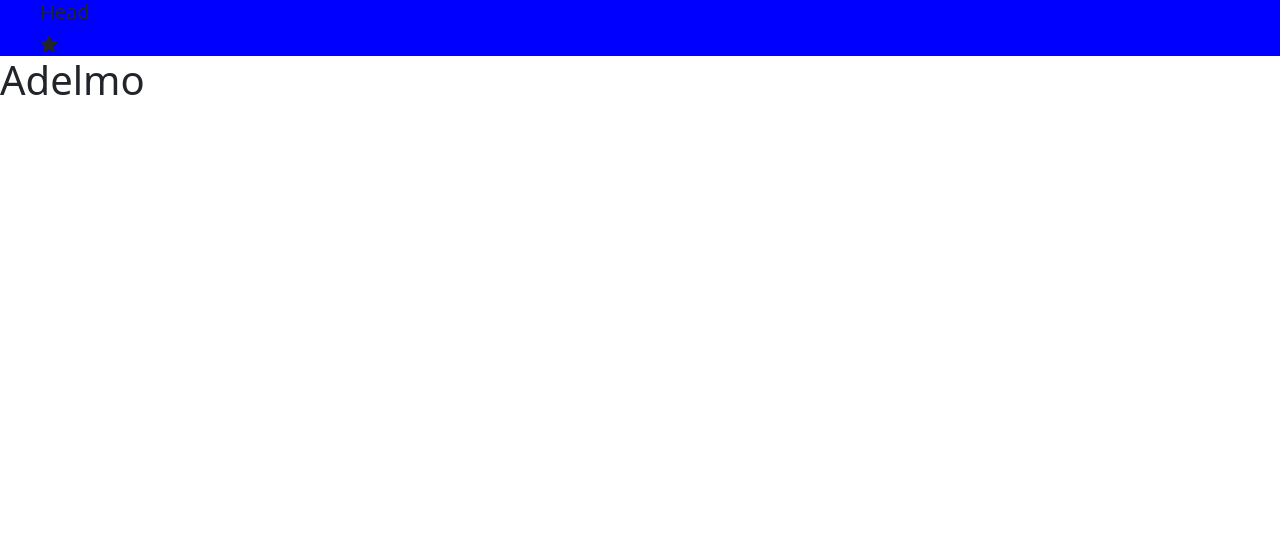
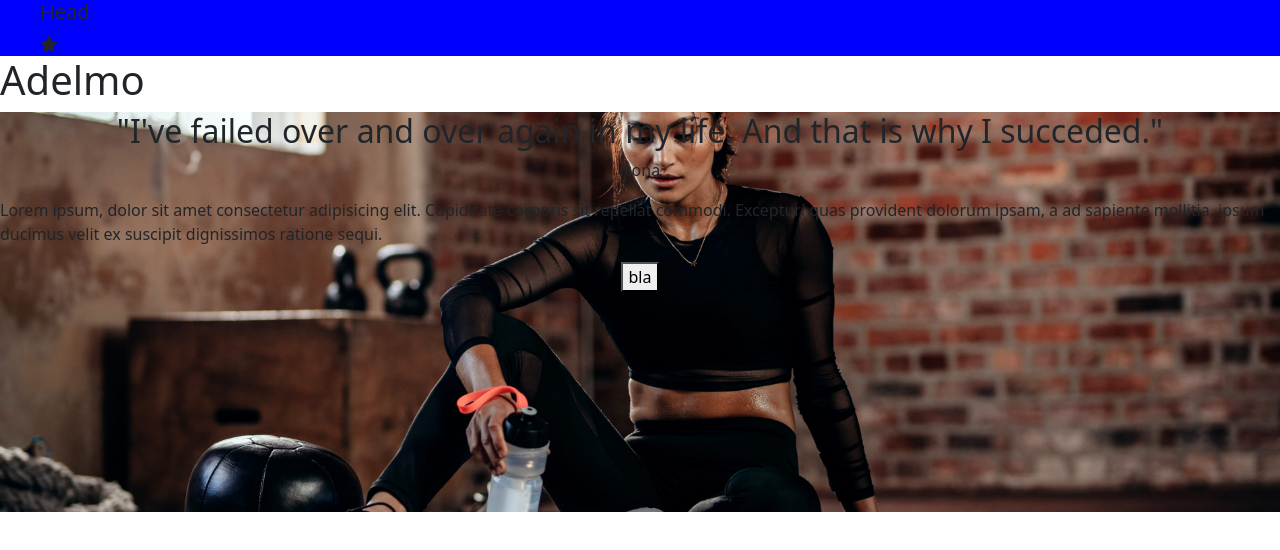
Before and after one commit to Adelmysterio/proj-html-vuejs, a Vue app: page / in a window 1280 px wide. Shown: the top 550 px of the page. Built offline with nearby package versions, Linux system fonts and the light colour scheme.

Commit message:
inizio struttura di base banner

```diff
--- a/src/components/AppLuca.vue
+++ b/src/components/AppLuca.vue
@@ -10,10 +10,35 @@ return {
 
 <template>
 
+<section class="buy-avada ">
+
+<div class="contenuto-banner d-flex  justify-content-center align-items-center flex-column">
+    <h2>"I've failed over and over again in my life. And that is why I succeded."</h2>
+    <p>icona</p>
+    <p>Lorem ipsum, dolor sit amet consectetur adipisicing elit. Cupiditate corporis sit repellat commodi. Excepturi quas provident dolorum ipsam, a ad sapiente mollitia, ipsum ducimus velit ex suscipit dignissimos ratione sequi.</p>
+    <button>bla</button>
+</div>
+
+
+</section>
+
+
+
 </template>
 
-<style lang=
-scss
- scoped>
+<style lang="scss" scoped>
+
+@use '../style/partials/_variables.scss' as *;
+
+.buy-avada{
+    background-color: red;
+    height: 400px;
+    background-image: url(../../src/images/banner2-2x.jpg);
+    background-size: cover;
+    background-position: center;
+  background-repeat: no-repeat;
+}
+
+
 
 </style>
```
